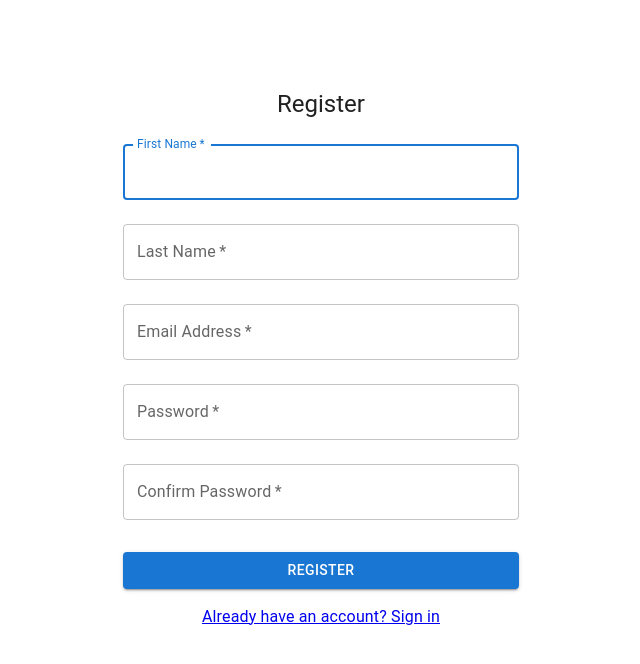
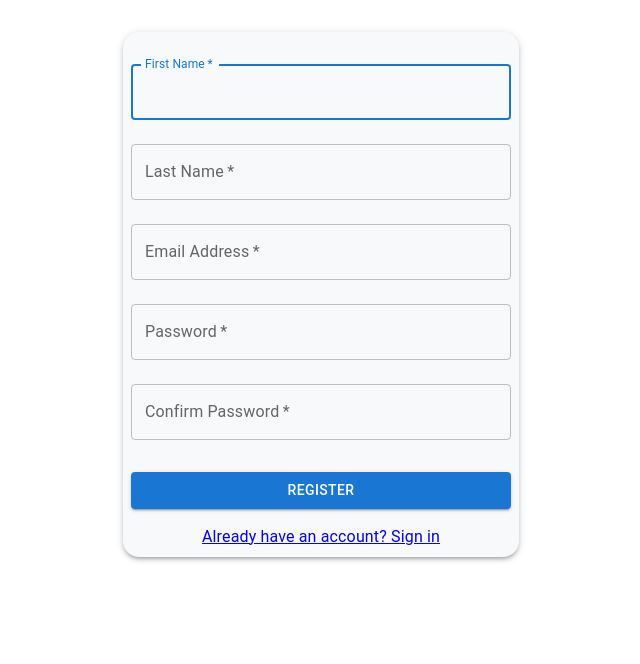
Before and after one commit to kumaradevi/Hrms, a React (Create React App) app in the folder hrms/: page /register in a window 1280 px wide. Shown: the top 664 px of the page, without its empty margins (319-959 px from the left). Built offline with nearby package versions, Linux system fonts and the light colour scheme.

Commit message:
Update Register.jsx
started updating like login page

```diff
--- a/hrms/src/pages/auth/Register.jsx
+++ b/hrms/src/pages/auth/Register.jsx
@@ -1,10 +1,14 @@
 import React, { useState } from 'react';
-import { Typography, Container, TextField, Button, Box, Alert } from '@mui/material';
+import { Typography, Container, TextField, Button, Box, Alert,Paper,useTheme,useMediaQuery } from '@mui/material';
 import { Link,  useNavigate } from 'react-router-dom';
+import PersonAddIcon from '@mui/icons-material/PersonAdd';
 
 
 function Register() {
-  const navigate=useNavigate()
+  const navigate=useNavigate();
+  const theme = useTheme();
+
+
   const [formData, setFormData] = useState({
     firstName: '',
     lastName: '',
@@ -27,27 +31,27 @@ function Register() {
       return;
     }
       if(formData.firstName && formData.email && formData.password && formData.confirmPassword){
-
-       navigate("/login")
+      console.log('Registration data:',formData);
+      navigate("/login")
       }
-    // Here you would typically make an API call to register the user
-    console.log('Registration data:', formData);
-    // Implement registration logic here
   };
 
   return (
     <Container component="main" maxWidth="xs">
-      <Box
+      <Paper
+        elevation={3}
         sx={{
-          marginTop: 8,
-          display: 'flex',
-          flexDirection: 'column',
-          alignItems: 'center',
-        }}
+          marginTop:1,
+          display:'flex',
+          flexDirection:'column',
+          alignItems:'center',
+          padding: theme.spacing(1),
+          backgroundColor: '#f8f9fa',
+          borderRadius: theme.spacing(2),
+          }}
       >
-        <Typography component="h1" variant="h5">
-          Register
-        </Typography>
+
+
         <Box component="form" onSubmit={handleSubmit} noValidate sx={{ mt: 1 }}>
           {error && <Alert severity="error">{error}</Alert>}
           <TextField
@@ -125,7 +129,7 @@ function Register() {
             </Link>
           </Box>
         </Box>
-      </Box>
+      </Paper>
     </Container>
   );
 }
```
